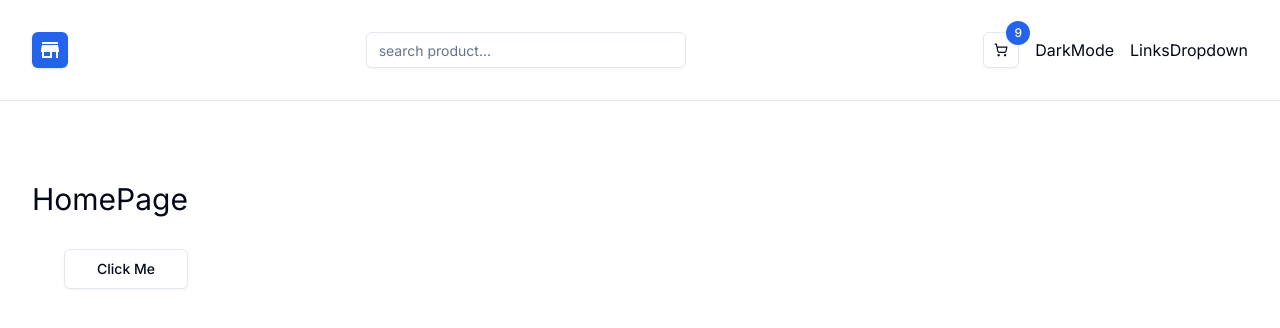
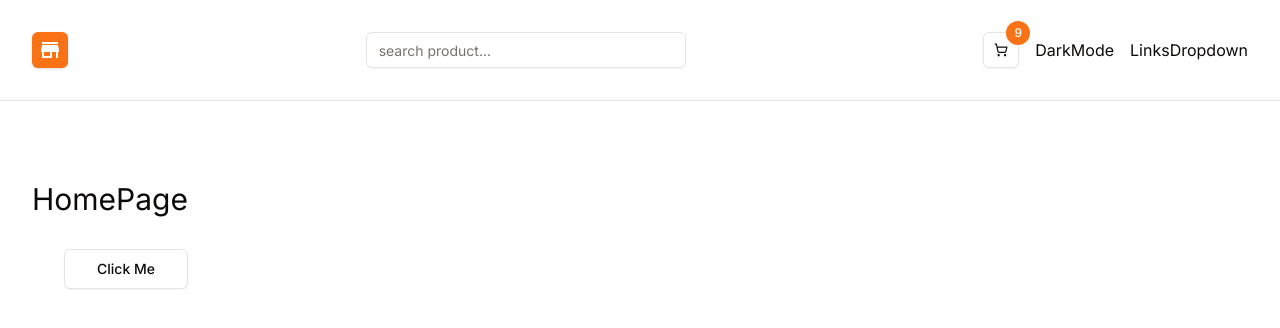
Before and after one commit to SachinB0101/ecommerce-platform, a Next.js app: page / in a window 1280 px wide. Shown: the top 328 px of the page. Built offline with nearby package versions, Linux system fonts and the light colour scheme.

Commit message:
Add shadcn theme in global.css for dark mode

```diff
--- a/app/globals.css
+++ b/app/globals.css
@@ -5,47 +5,57 @@
 @layer base {
   :root {
     --background: 0 0% 100%;
-    --foreground: 222.2 84% 4.9%;
+    --foreground: 20 14.3% 4.1%;
     --card: 0 0% 100%;
-    --card-foreground: 222.2 84% 4.9%;
+    --card-foreground: 20 14.3% 4.1%;
     --popover: 0 0% 100%;
-    --popover-foreground: 222.2 84% 4.9%;
-    --primary: 221.2 83.2% 53.3%;
-    --primary-foreground: 210 40% 98%;
-    --secondary: 210 40% 96.1%;
-    --secondary-foreground: 222.2 47.4% 11.2%;
-    --muted: 210 40% 96.1%;
-    --muted-foreground: 215.4 16.3% 46.9%;
-    --accent: 210 40% 96.1%;
-    --accent-foreground: 222.2 47.4% 11.2%;
+    --popover-foreground: 20 14.3% 4.1%;
+    --primary: 24.6 95% 53.1%;
+    --primary-foreground: 60 9.1% 97.8%;
+    --secondary: 60 4.8% 95.9%;
+    --secondary-foreground: 24 9.8% 10%;
+    --muted: 60 4.8% 95.9%;
+    --muted-foreground: 25 5.3% 44.7%;
+    --accent: 60 4.8% 95.9%;
+    --accent-foreground: 24 9.8% 10%;
     --destructive: 0 84.2% 60.2%;
-    --destructive-foreground: 210 40% 98%;
-    --border: 214.3 31.8% 91.4%;
-    --input: 214.3 31.8% 91.4%;
-    --ring: 221.2 83.2% 53.3%;
+    --destructive-foreground: 60 9.1% 97.8%;
+    --border: 20 5.9% 90%;
+    --input: 20 5.9% 90%;
+    --ring: 24.6 95% 53.1%;
     --radius: 0.5rem;
+    --chart-1: 12 76% 61%;
+    --chart-2: 173 58% 39%;
+    --chart-3: 197 37% 24%;
+    --chart-4: 43 74% 66%;
+    --chart-5: 27 87% 67%;
   }
 
   .dark {
-    --background: 222.2 84% 4.9%;
-    --foreground: 210 40% 98%;
-    --card: 222.2 84% 4.9%;
-    --card-foreground: 210 40% 98%;
-    --popover: 222.2 84% 4.9%;
-    --popover-foreground: 210 40% 98%;
-    --primary: 217.2 91.2% 59.8%;
-    --primary-foreground: 222.2 47.4% 11.2%;
-    --secondary: 217.2 32.6% 17.5%;
-    --secondary-foreground: 210 40% 98%;
-    --muted: 217.2 32.6% 17.5%;
-    --muted-foreground: 215 20.2% 65.1%;
-    --accent: 217.2 32.6% 17.5%;
-    --accent-foreground: 210 40% 98%;
-    --destructive: 0 62.8% 30.6%;
-    --destructive-foreground: 210 40% 98%;
-    --border: 217.2 32.6% 17.5%;
-    --input: 217.2 32.6% 17.5%;
-    --ring: 224.3 76.3% 48%;
+    --background: 20 14.3% 4.1%;
+    --foreground: 60 9.1% 97.8%;
+    --card: 20 14.3% 4.1%;
+    --card-foreground: 60 9.1% 97.8%;
+    --popover: 20 14.3% 4.1%;
+    --popover-foreground: 60 9.1% 97.8%;
+    --primary: 20.5 90.2% 48.2%;
+    --primary-foreground: 60 9.1% 97.8%;
+    --secondary: 12 6.5% 15.1%;
+    --secondary-foreground: 60 9.1% 97.8%;
+    --muted: 12 6.5% 15.1%;
+    --muted-foreground: 24 5.4% 63.9%;
+    --accent: 12 6.5% 15.1%;
+    --accent-foreground: 60 9.1% 97.8%;
+    --destructive: 0 72.2% 50.6%;
+    --destructive-foreground: 60 9.1% 97.8%;
+    --border: 12 6.5% 15.1%;
+    --input: 12 6.5% 15.1%;
+    --ring: 20.5 90.2% 48.2%;
+    --chart-1: 220 70% 50%;
+    --chart-2: 160 60% 45%;
+    --chart-3: 30 80% 55%;
+    --chart-4: 280 65% 60%;
+    --chart-5: 340 75% 55%;
   }
 }
 
```
